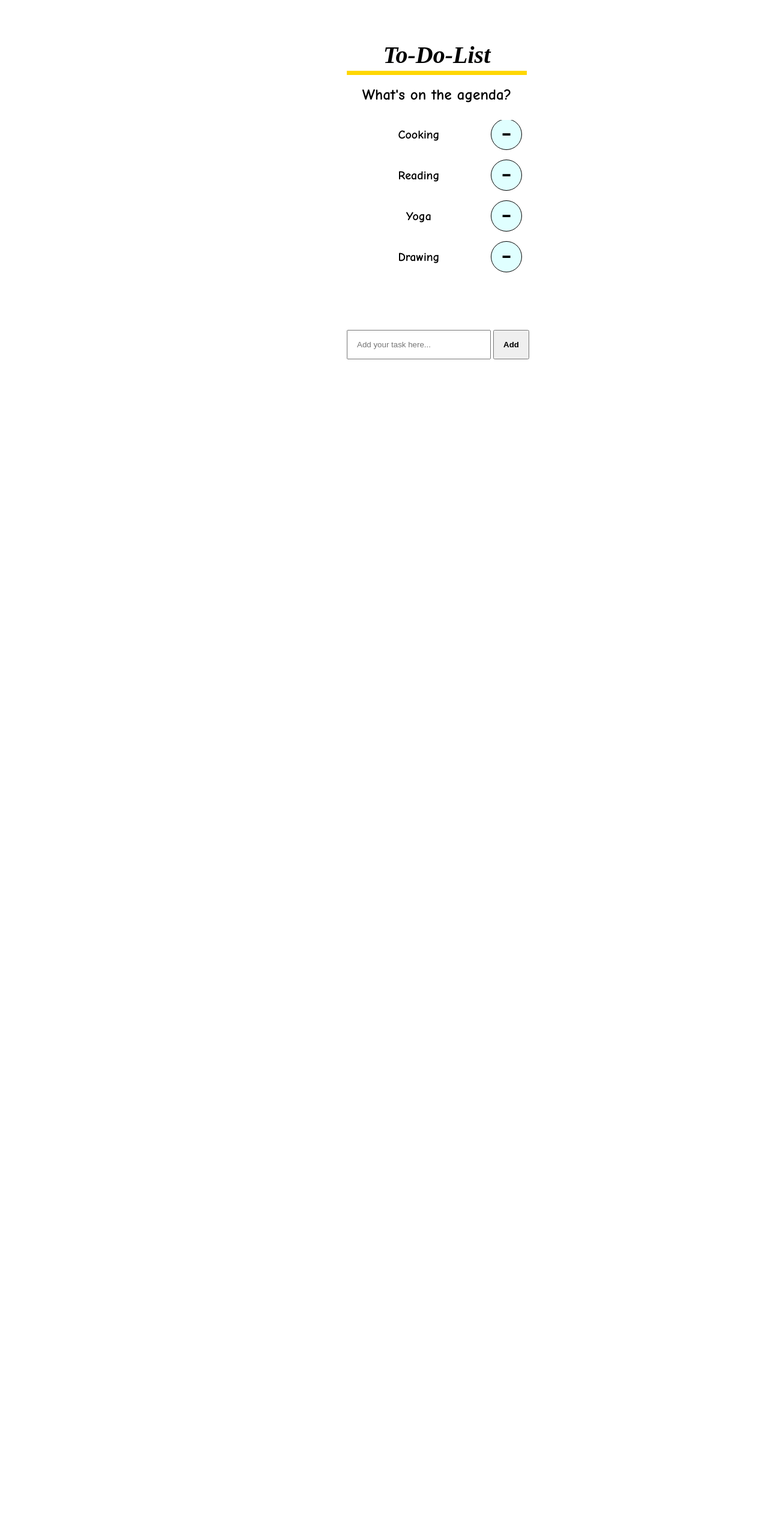
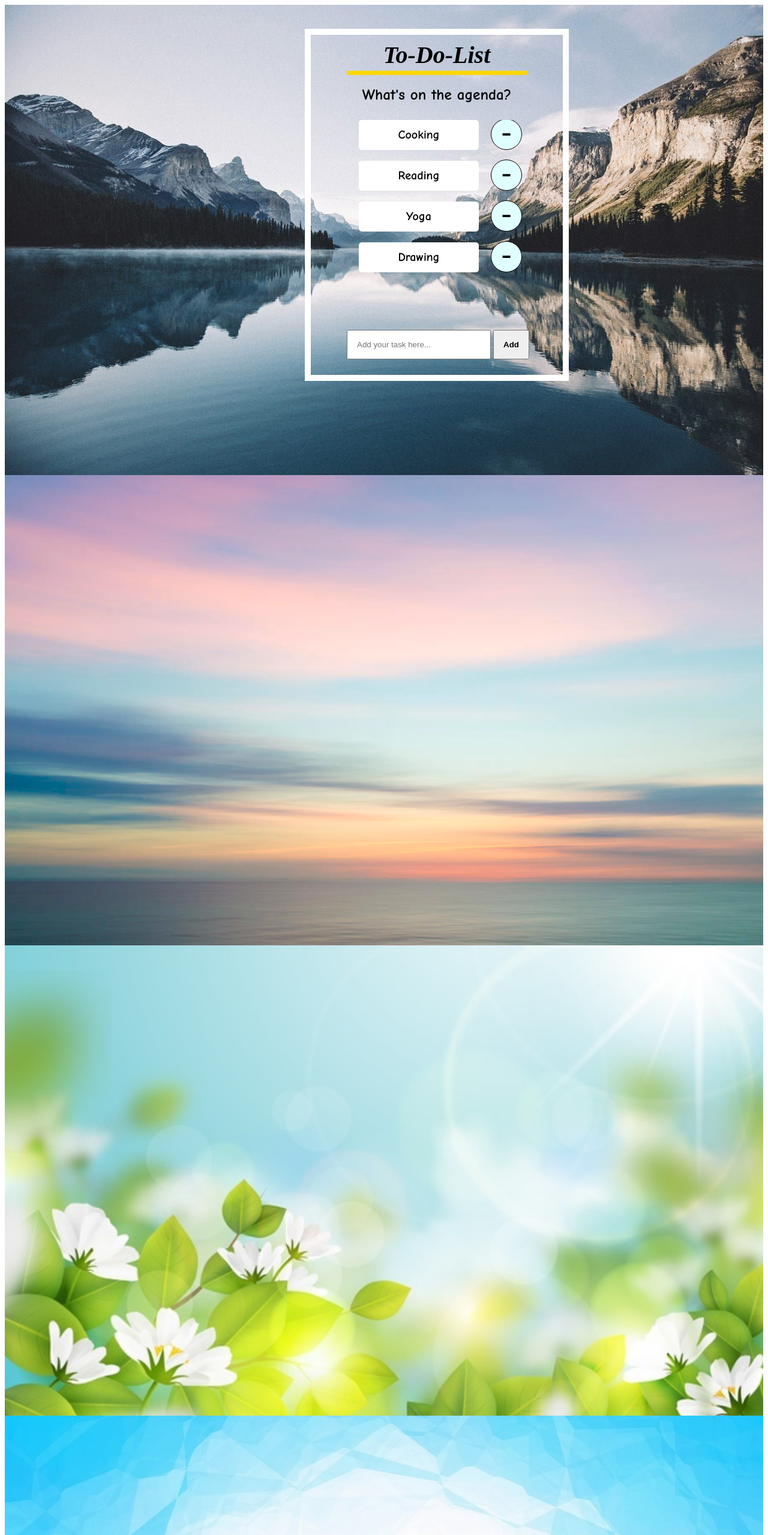
Before and after one commit to shrav2502/ToDo-List, a plain HTML site: page index.html in a window 1280 px wide. Shown: the top 2559 px of the page at 60% size. Drawn offline with Linux system fonts and the light colour scheme.

Commit message:
third commit

```diff
--- a/style.css
+++ b/style.css
@@ -83,24 +83,24 @@ input[type="text"] {
 }
 
 .pic1 {
-  background-image: url("pic2.jpg");
+  background-image: url("./images/pic2.jpg");
   height: 100%;
 }
 
 .pic2 {
-  background-image: url("pic5.jpg");
+  background-image: url("./images/pic5.jpg");
   height: 100%;
 }
 .pic3 {
-  background-image: url("pic4.jpg");
+  background-image: url("./images/pic4.jpg");
   height: 100%;
 }
 .pic4 {
-  background-image: url("pic7.jpg");
+  background-image: url("./images/pic7.jpg");
   height: 100%;
 }
 .pic5 {
-  background-image: url("pic3.jpg");
+  background-image: url("./images/pic3.jpg");
   height: 100%;
 }
 
```
